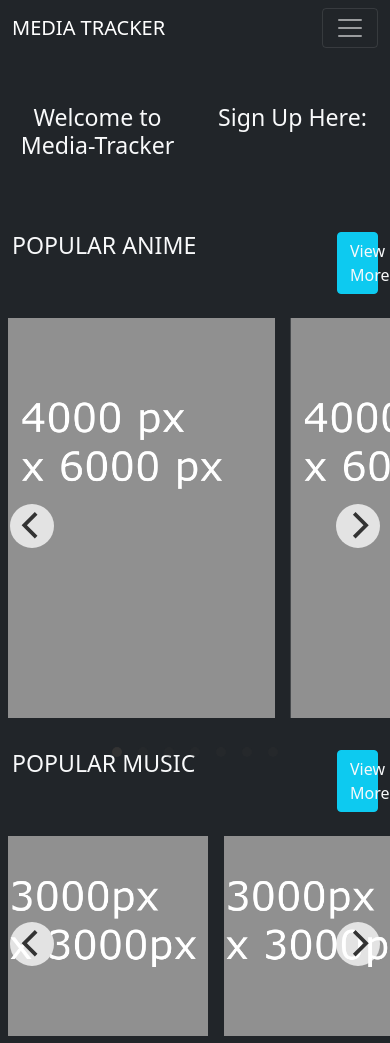
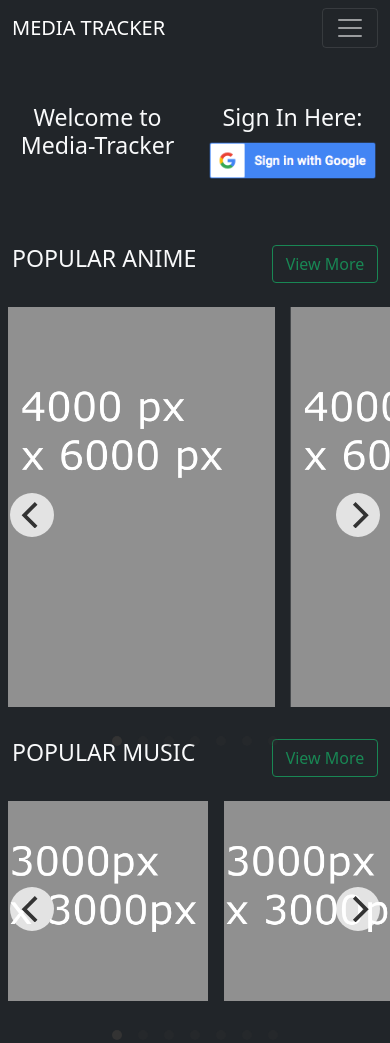
Before and after one commit to hollyertynan/MEDIA-TRACKER, a plain HTML site: page index.html in a window 390 px wide. Shown: the top 1043 px of the page. Drawn offline with nearby package versions, Linux system fonts and the light colour scheme.

Commit message:
fixed small mobile sizing

```diff
--- a/index.html
+++ b/index.html
@@ -40,17 +40,20 @@
     <div class="container-fluid pt-5 bg-dark text-light">
         <div class="row text-center pb-5">
             <div class="col-6"><h3>Welcome to Media-Tracker</h3></div>
-            <div class="col-6"><h3>Sign Up Here:</h3></div>
+            <div class="col-6">
+              <h3>Sign In Here:</h3>
+              <img class="img-fluid" src="assets/google.png" alt="">
+            </div>
         </div>
     </div>
 
     <div class="container-fluid pt-3 bg-dark text-light">
         <div class="row">
-            <div class="col-10">
+            <div class="col-8">
                 <h3>POPULAR ANIME</h3>
             </div>
-            <div class="col-2">
-                <a href="#" type="button" class="btn btn-info w-100 text-light">View More</a>
+            <div class="col-4">
+                <a href="#" type="button" class="btn btn-outline-success w-100">View More</a>
             </div>
         </div>
         <br>
@@ -82,11 +85,11 @@
 
     <div class="container-fluid pt-3 bg-dark text-light">
         <div class="row">
-            <div class="col-10">
+            <div class="col-8">
                 <h3>POPULAR MUSIC</h3>
             </div>
-            <div class="col-2">
-                <a href="#" type="button" class="btn btn-info w-100 text-light">View More</a>
+            <div class="col-4">
+              <a href="#" type="button" class="btn btn-outline-success w-100">View More</a>
             </div>
         </div>
         <br>
```
Also changed, not shown: assets/google.png (added).
